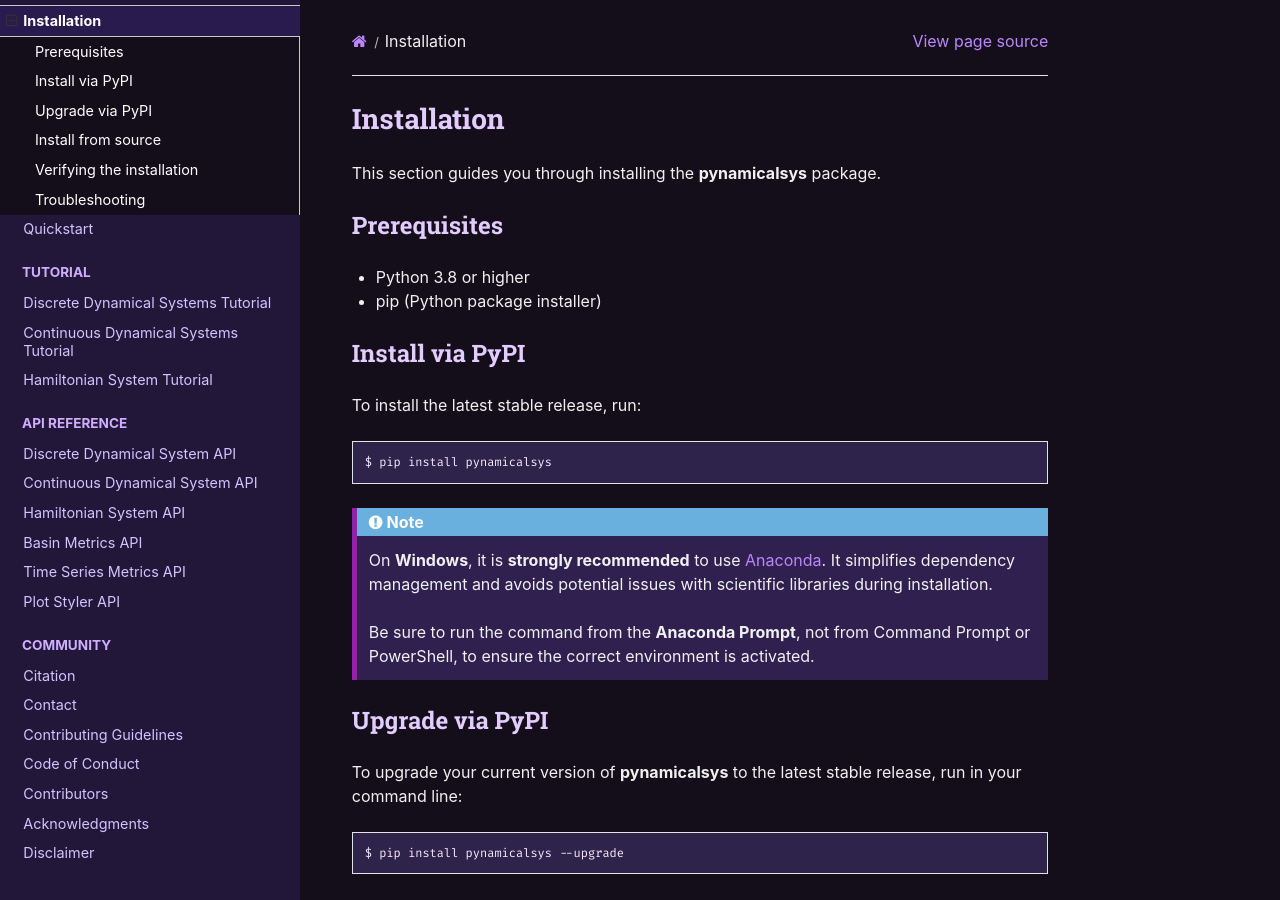
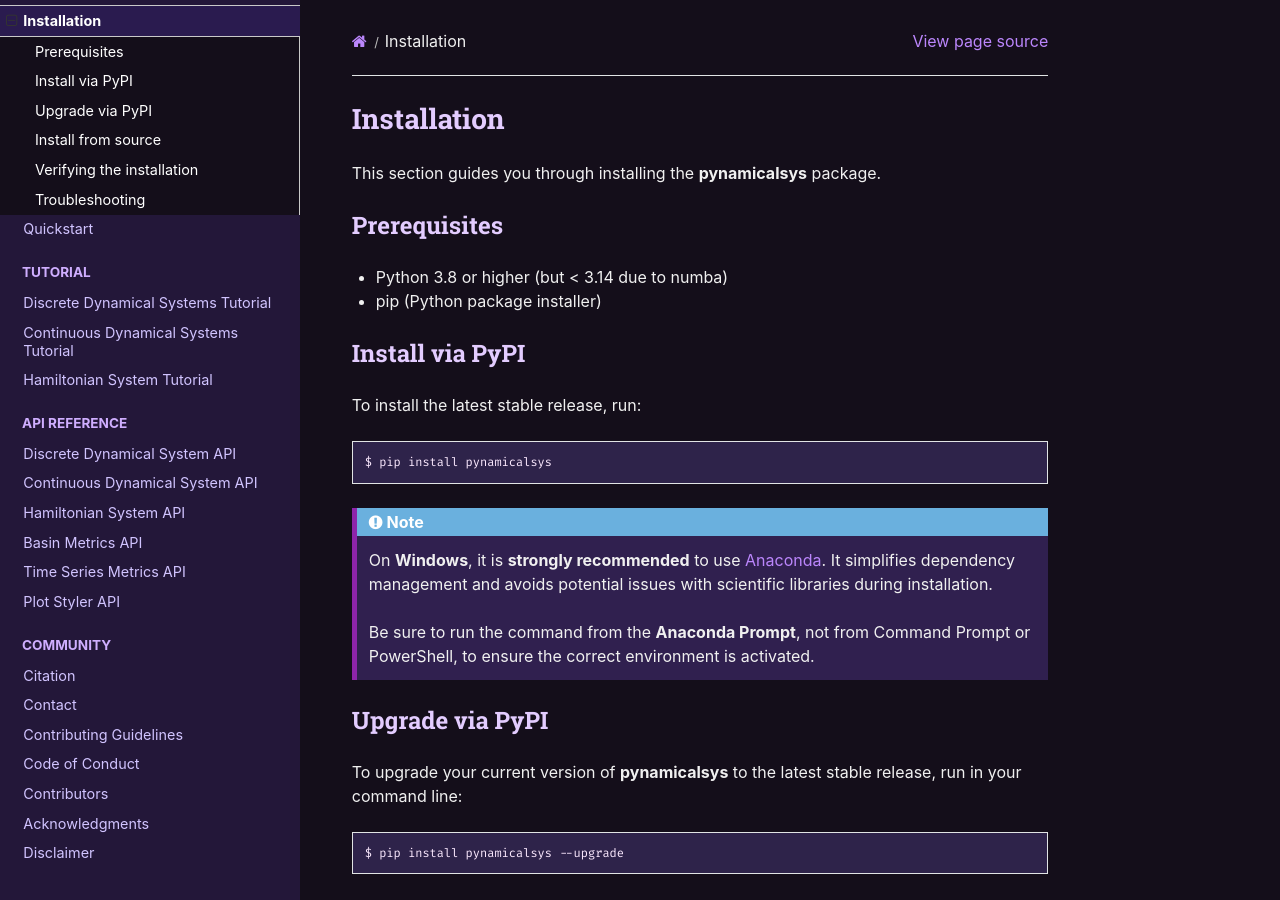
Before and after one commit to mrolims/pynamicalsys, a Sphinx documentation site: the page built from docs/source/installation.rst, in a window 1280 px wide and 900 px high. Built offline with Sphinx 7.4.7 and the Read the Docs theme 3.1.0, drawn with Linux system fonts in a browser that asks for light colours; the version number could not be read and is left out.

Commit message:
Update Python prerequisites to >=3.8,<3.14 due to numba support

```diff
--- a/docs/source/installation.rst
+++ b/docs/source/installation.rst
@@ -6,7 +6,7 @@ This section guides you through installing the **pynamicalsys** package.
 Prerequisites
 -------------
 
-- Python 3.8 or higher
+- Python 3.8 or higher (but < 3.14 due to numba)
 - pip (Python package installer)
 
 Install via PyPI
--- a/pyproject.toml
+++ b/pyproject.toml
@@ -7,7 +7,6 @@ readme = "README.md"
 license = { file = "LICENSE" }
 classifiers = [
     "Programming Language :: Python :: 3",
-    "Programming Language :: Python :: 3.8",
     "Operating System :: OS Independent",
     "Intended Audience :: Science/Research",
     "Topic :: Scientific/Engineering :: Physics",
@@ -21,7 +20,7 @@ dependencies = [
     "scipy >=0.6",
     "scikit-learn >=0.14",
 ]
-requires-python = ">=3.8"
+requires-python = ">=3.8,<3.14"
 
 [build-system]
 requires = ["setuptools>=77.0", "setuptools-scm>=9"]
```
